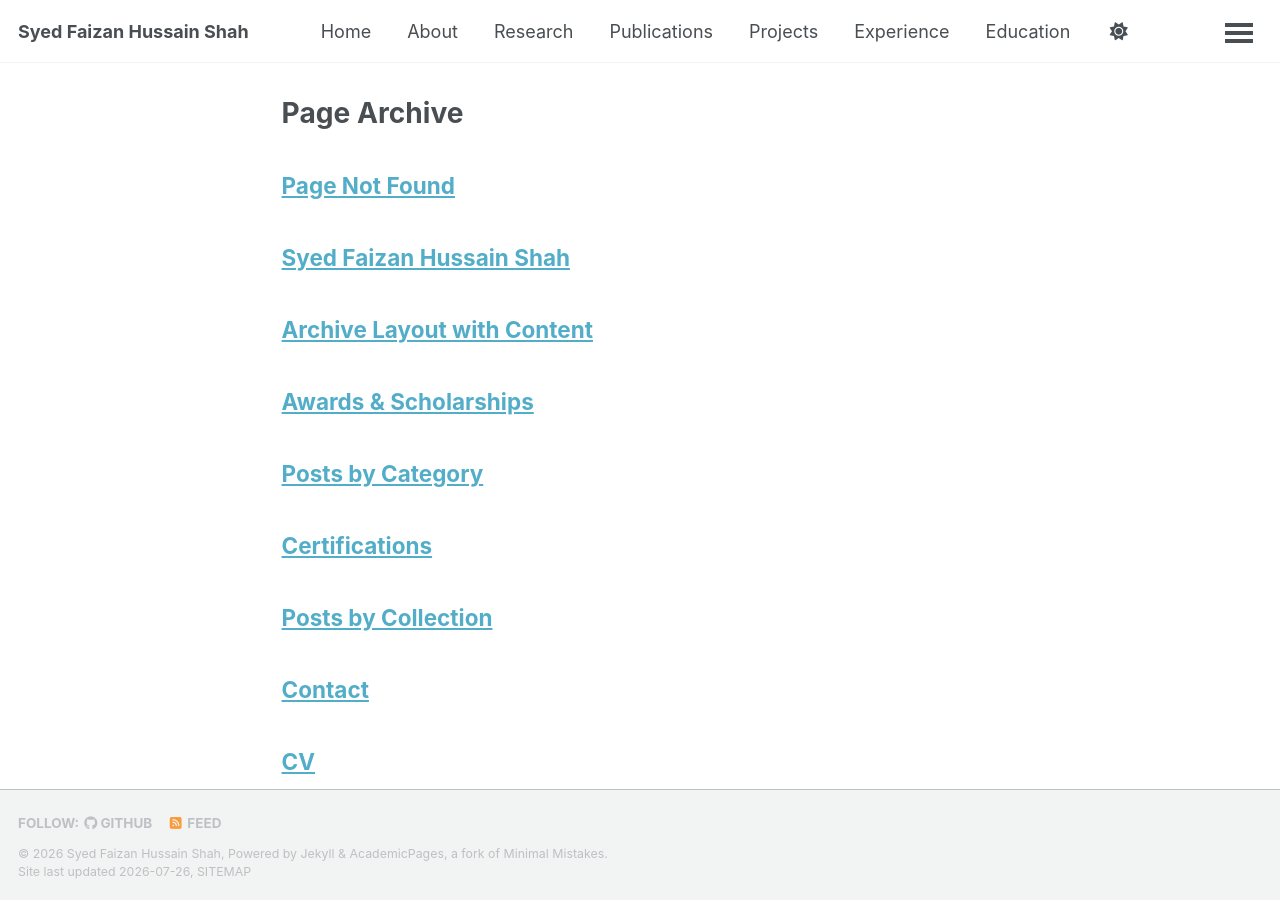
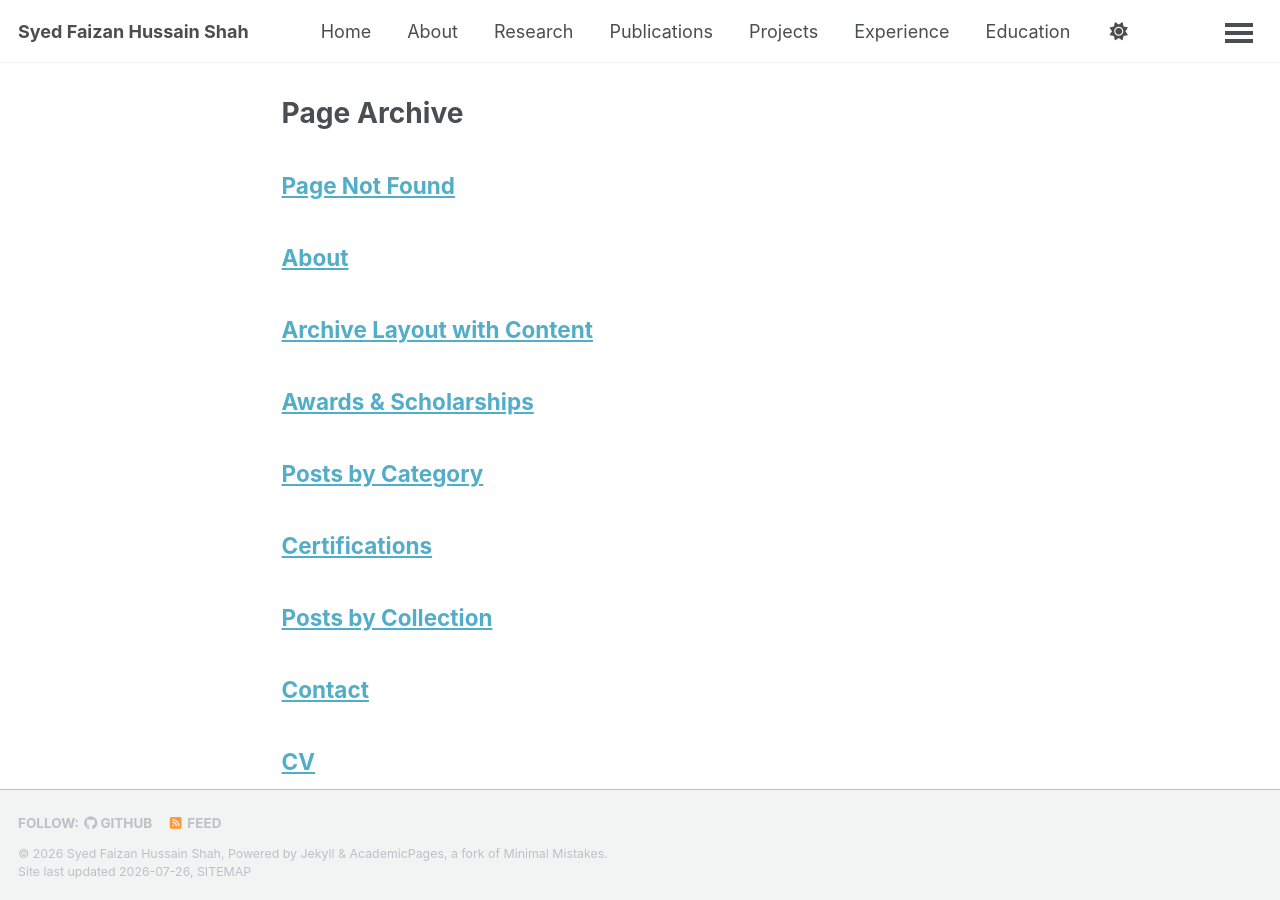
Before and after one commit to Fazi743/Fazi743.github.io, a Jekyll site: the page built from _pages/page-archive.html, in a window 1280 px wide and 900 px high. Built offline with Jekyll 4.4.1, drawn with Linux system fonts in a browser that asks for light colours; a style sheet for code colours, icons or effects is not loaded.

Commit message:
Update about.md

```diff
--- a/_pages/about.md
+++ b/_pages/about.md
@@ -1,10 +1,7 @@
 ---
-permalink: /
-title: "Syed Faizan Hussain Shah"
+title: "About"
+permalink: /about/
 author_profile: true
-redirect_from:
-  - /about/
-  - /about.html
 ---
 
 ## Hello, I'm Syed Faizan Hussain Shah 👋
```
